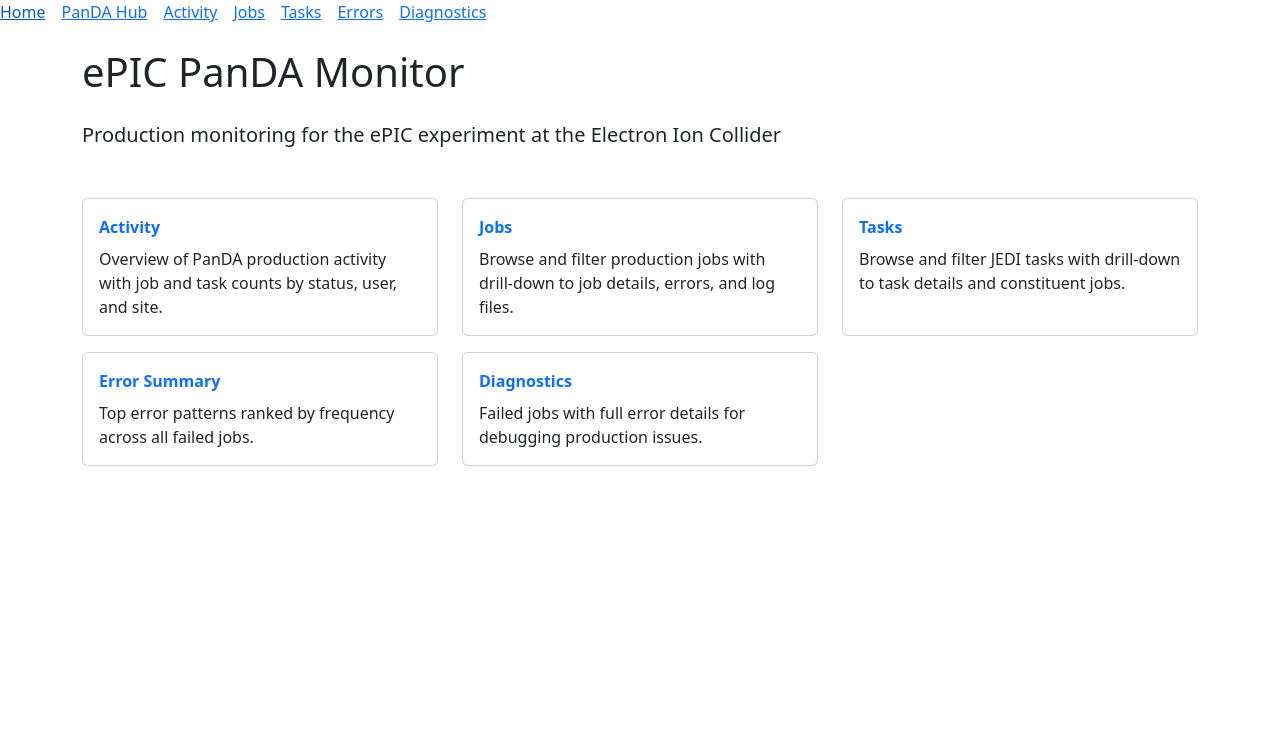
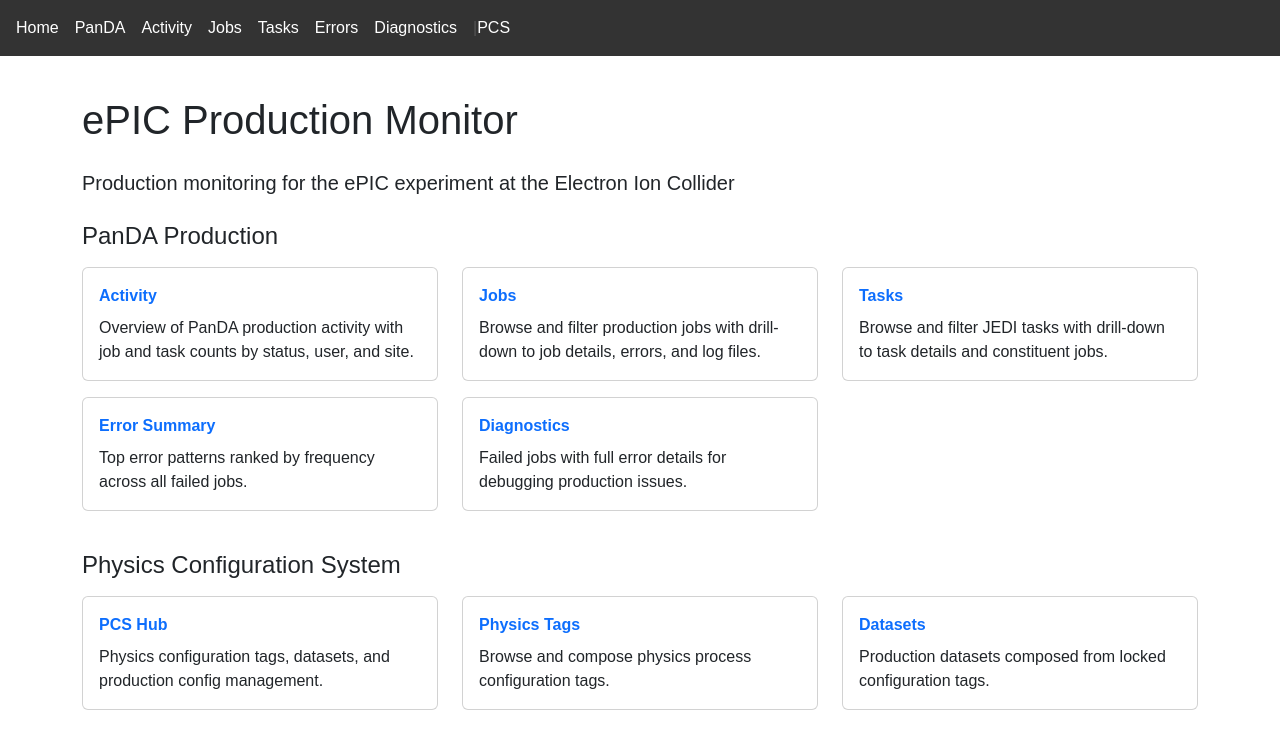
Before and after one commit to BNLNPPS/swf-remote, a Django app: page / in a window 1280 px wide. Shown: the top 749 px of the page. Run offline with Django 5.2, Linux system fonts and the light colour scheme.

Commit message:
swf-remote: PCS proxy — passive monitoring of Physics Configuration System
- Proxy all PCS pages (hub, tag compose, tag list/detail, datasets,
  prod configs) from swf-monitor via SSH tunnel
- PCS REST API catch-all proxy for DRF endpoints
- PCS data accessors in monitor_client.py for future MCP use
- Nav bar: add PCS link, fix missing nav styling (dark bar, white links)
- Home page: add PCS section alongside PanDA
- Own static/css/style.css (was symlinked to swf-monitor dead code)
- Title: ePIC Production Monitor

Co-Authored-By: Claude Opus 4.6 (1M context) <noreply@anthropic.com>

```diff
--- a/src/remote_app/monitor_client.py
+++ b/src/remote_app/monitor_client.py
@@ -100,3 +100,34 @@ def list_tasks(**kwargs):
 
 def get_task(jeditaskid):
     return _get(f'/api/panda/tasks/{jeditaskid}/')
+
+
+# ── PCS data accessors ────────────────────────────────────────────────────
+
+TAG_TYPE_MAP = {'p': 'physics-tags', 'e': 'evgen-tags', 's': 'simu-tags', 'r': 'reco-tags'}
+
+
+def list_tags(tag_type, **kwargs):
+    endpoint = TAG_TYPE_MAP.get(tag_type, f'{tag_type}-tags')
+    return _get(f'/pcs/api/{endpoint}/', kwargs)
+
+
+def get_tag(tag_type, tag_number):
+    endpoint = TAG_TYPE_MAP.get(tag_type, f'{tag_type}-tags')
+    return _get(f'/pcs/api/{endpoint}/{tag_number}/')
+
+
+def list_datasets(**kwargs):
+    return _get('/pcs/api/datasets/', kwargs)
+
+
+def get_dataset(pk):
+    return _get(f'/pcs/api/datasets/{pk}/')
+
+
+def list_prod_configs(**kwargs):
+    return _get('/pcs/api/prod-configs/', kwargs)
+
+
+def get_prod_config(pk):
+    return _get(f'/pcs/api/prod-configs/{pk}/')
--- /dev/null
+++ b/src/remote_app/static/css/style.css
@@ -0,0 +1,38 @@
+body {
+    font-family: sans-serif;
+    margin: 0;
+    padding: 0;
+}
+
+nav {
+    background-color: #333;
+    color: white;
+    padding: 1em;
+    display: flex;
+    align-items: center;
+}
+
+nav a {
+    color: white;
+    margin-right: 1em;
+    text-decoration: none;
+}
+
+main {
+    padding: 1em;
+}
+
+table {
+    width: 100%;
+    border-collapse: collapse;
+}
+
+th, td {
+    border: 1px solid #ccc;
+    padding: 0.5em;
+    text-align: left;
+}
+
+th {
+    background-color: #f4f4f4;
+}
--- a/src/remote_app/urls.py
+++ b/src/remote_app/urls.py
@@ -27,4 +27,34 @@ urlpatterns = [
     path('panda/diagnostics/datatable/', views.panda_diagnostics_datatable_ajax, name='panda_diagnostics_datatable_ajax'),
 
     path('panda/view-text/', views.panda_view_text, name='panda_view_text'),
+
+    # PCS (Physics Configuration System) — proxied from swf-monitor
+    path('pcs/', views.pcs_hub, name='pcs_hub'),
+    path('pcs/categories/', views.pcs_categories_list, name='pcs_categories_list'),
+
+    # Tag compose (2-panel browse + create) — before generic tag routes
+    path('pcs/tags/<str:tag_type>/compose/', views.pcs_tag_compose, name='pcs_tag_compose'),
+    path('pcs/tags/<str:tag_type>/param-defs/', views.pcs_tag_param_defs, name='pcs_tag_param_defs'),
+
+    # Tags
+    path('pcs/tags/<str:tag_type>/', views.pcs_tags_list, name='pcs_tags_list'),
+    path('pcs/tags/<str:tag_type>/datatable/', views.pcs_tags_datatable_ajax, name='pcs_tags_datatable_ajax'),
+    path('pcs/tags/<str:tag_type>/<int:tag_number>/', views.pcs_tag_detail, name='pcs_tag_detail'),
+    path('pcs/tags/<str:tag_type>/<int:tag_number>/edit/', views.pcs_tag_edit, name='pcs_tag_edit'),
+
+    # Datasets
+    path('pcs/datasets/', views.pcs_datasets_list, name='pcs_datasets_list'),
+    path('pcs/datasets/datatable/', views.pcs_datasets_datatable_ajax, name='pcs_datasets_datatable_ajax'),
+    path('pcs/datasets/create/', views.pcs_dataset_create, name='pcs_dataset_create'),
+    path('pcs/datasets/<int:pk>/', views.pcs_dataset_detail, name='pcs_dataset_detail'),
+
+    # Production Configs
+    path('pcs/configs/', views.pcs_configs_list, name='pcs_configs_list'),
+    path('pcs/configs/datatable/', views.pcs_configs_datatable_ajax, name='pcs_configs_datatable_ajax'),
+    path('pcs/configs/create/', views.pcs_config_create, name='pcs_config_create'),
+    path('pcs/configs/<int:pk>/', views.pcs_config_detail, name='pcs_config_detail'),
+    path('pcs/configs/<int:pk>/edit/', views.pcs_config_edit, name='pcs_config_edit'),
+
+    # PCS REST API (catch-all proxy for DRF endpoints)
+    path('pcs/api/<path:path>', views.pcs_api_proxy, name='pcs_api_proxy'),
 ]
--- a/src/remote_app/views.py
+++ b/src/remote_app/views.py
@@ -202,6 +202,84 @@ def panda_diagnostics_datatable_ajax(request):
     return monitor_client.proxy(request, '/panda/diagnostics/datatable/')
 
 
+# ── PCS (Physics Configuration System) ─────────────────────────────────────
+# All PCS views proxy full rendered HTML from swf-monitor. The upstream
+# response uses swf-monitor's base.html and pcs: URL namespace, with paths
+# like /swf-monitor/pcs/... that our proxy() rewrites to /pcs/... .
+
+def pcs_hub(request):
+    return monitor_client.proxy(request, '/pcs/')
+
+
+def pcs_categories_list(request):
+    return monitor_client.proxy(request, '/pcs/categories/')
+
+
+def pcs_tag_compose(request, tag_type):
+    return monitor_client.proxy(request, f'/pcs/tags/{tag_type}/compose/')
+
+
+def pcs_tag_param_defs(request, tag_type):
+    return monitor_client.proxy(request, f'/pcs/tags/{tag_type}/param-defs/')
+
+
+def pcs_tags_list(request, tag_type):
+    return monitor_client.proxy(request, f'/pcs/tags/{tag_type}/')
+
+
+def pcs_tags_datatable_ajax(request, tag_type):
+    return monitor_client.proxy(request, f'/pcs/tags/{tag_type}/datatable/')
+
+
+def pcs_tag_detail(request, tag_type, tag_number):
+    return monitor_client.proxy(request, f'/pcs/tags/{tag_type}/{tag_number}/')
+
+
+def pcs_tag_edit(request, tag_type, tag_number):
+    return monitor_client.proxy(request, f'/pcs/tags/{tag_type}/{tag_number}/edit/')
+
+
+def pcs_datasets_list(request):
+    return monitor_client.proxy(request, '/pcs/datasets/')
+
+
+def pcs_datasets_datatable_ajax(request):
+    return monitor_client.proxy(request, '/pcs/datasets/datatable/')
+
+
+def pcs_dataset_create(request):
+    return monitor_client.proxy(request, '/pcs/datasets/create/')
+
+
+def pcs_dataset_detail(request, pk):
+    return monitor_client.proxy(request, f'/pcs/datasets/{pk}/')
+
+
+def pcs_configs_list(request):
+    return monitor_client.proxy(request, '/pcs/configs/')
+
+
+def pcs_configs_datatable_ajax(request):
+    return monitor_client.proxy(request, '/pcs/configs/datatable/')
+
+
+def pcs_config_create(request):
+    return monitor_client.proxy(request, '/pcs/configs/create/')
+
+
+def pcs_config_detail(request, pk):
+    return monitor_client.proxy(request, f'/pcs/configs/{pk}/')
+
+
+def pcs_config_edit(request, pk):
+    return monitor_client.proxy(request, f'/pcs/configs/{pk}/edit/')
+
+
+def pcs_api_proxy(request, path):
+    """Proxy PCS REST API requests (GET only for now)."""
+    return monitor_client.proxy(request, f'/pcs/api/{path}')
+
+
 def panda_view_text(request):
     """Fetch a PanDA transformation URL — self-extracting zip with embedded scripts.
 
--- a/src/templates/base.html
+++ b/src/templates/base.html
@@ -4,27 +4,24 @@
 <head>
     <meta charset="UTF-8">
     <meta name="viewport" content="width=device-width, initial-scale=1.0">
-    <title>{% block title %}ePIC PanDA Monitor{% endblock %}</title>
+    <title>{% block title %}ePIC Production Monitor{% endblock %}</title>
     <link rel="stylesheet" href="https://cdn.jsdelivr.net/npm/bootstrap@5.3.3/dist/css/bootstrap.min.css">
     <link rel="stylesheet" href="{% static 'css/style.css' %}">
     <style>
-      nav {
-        display: flex;
-        align-items: center;
-        gap: 1em;
-      }
       .nav-spacer { flex: 1 1 auto; }
     </style>
 </head>
 <body>
     <nav>
         <a href="{% url 'monitor_app:home' %}">Home</a>
-        <a href="{% url 'monitor_app:panda_hub' %}">PanDA Hub</a>
+        <a href="{% url 'monitor_app:panda_hub' %}">PanDA</a>
         <a href="{% url 'monitor_app:panda_activity' %}">Activity</a>
         <a href="{% url 'monitor_app:panda_jobs_list' %}">Jobs</a>
         <a href="{% url 'monitor_app:panda_tasks_list' %}">Tasks</a>
         <a href="{% url 'monitor_app:panda_errors_list' %}">Errors</a>
         <a href="{% url 'monitor_app:panda_diagnostics_list' %}">Diagnostics</a>
+        <span style="color:#555;">|</span>
+        <a href="{% url 'monitor_app:pcs_hub' %}">PCS</a>
         <span class="nav-spacer"></span>
     </nav>
     <main>
--- a/src/templates/monitor_app/panda_hub.html
+++ b/src/templates/monitor_app/panda_hub.html
@@ -1,13 +1,14 @@
 {% extends 'base.html' %}
 
-{% block title %}PanDA Hub - ePIC Monitor{% endblock %}
+{% block title %}ePIC Production Monitor{% endblock %}
 
 {% block content %}
 <div class="container mt-4">
-    <h1 class="mb-4">ePIC PanDA Monitor</h1>
-    <p class="lead mb-5">Production monitoring for the ePIC experiment at the Electron Ion Collider</p>
+    <h1 class="mb-4">ePIC Production Monitor</h1>
+    <p class="lead mb-4">Production monitoring for the ePIC experiment at the Electron Ion Collider</p>
 
-    <div class="row">
+    <h4 class="mb-3">PanDA Production</h4>
+    <div class="row mb-4">
         <div class="col-md-4 mb-3">
             <div class="card h-100">
                 <div class="card-body">
@@ -49,5 +50,33 @@
             </div>
         </div>
     </div>
+
+    <h4 class="mb-3">Physics Configuration System</h4>
+    <div class="row">
+        <div class="col-md-4 mb-3">
+            <div class="card h-100">
+                <div class="card-body">
+                    <p class="mb-2"><strong><a href="{% url 'monitor_app:pcs_hub' %}" class="text-decoration-none">PCS Hub</a></strong></p>
+                    <p class="card-text">Physics configuration tags, datasets, and production config management.</p>
+                </div>
+            </div>
+        </div>
+        <div class="col-md-4 mb-3">
+            <div class="card h-100">
+                <div class="card-body">
+                    <p class="mb-2"><strong><a href="{% url 'monitor_app:pcs_tag_compose' tag_type='p' %}" class="text-decoration-none">Physics Tags</a></strong></p>
+                    <p class="card-text">Browse and compose physics process configuration tags.</p>
+                </div>
+            </div>
+        </div>
+        <div class="col-md-4 mb-3">
+            <div class="card h-100">
+                <div class="card-body">
+                    <p class="mb-2"><strong><a href="{% url 'monitor_app:pcs_datasets_list' %}" class="text-decoration-none">Datasets</a></strong></p>
+                    <p class="card-text">Production datasets composed from locked configuration tags.</p>
+                </div>
+            </div>
+        </div>
+    </div>
 </div>
 {% endblock %}
```
Also changed, not shown: 2 other files.
